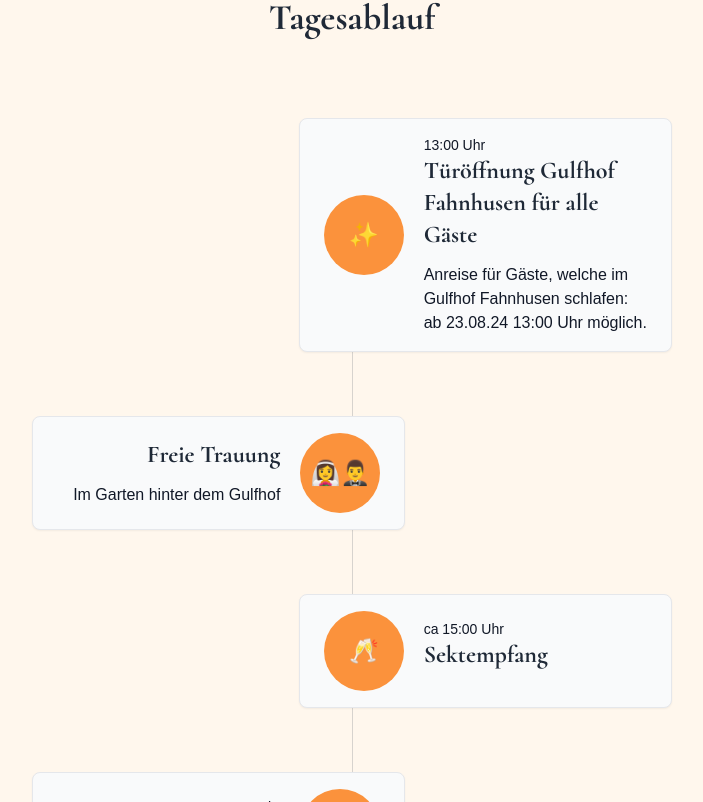
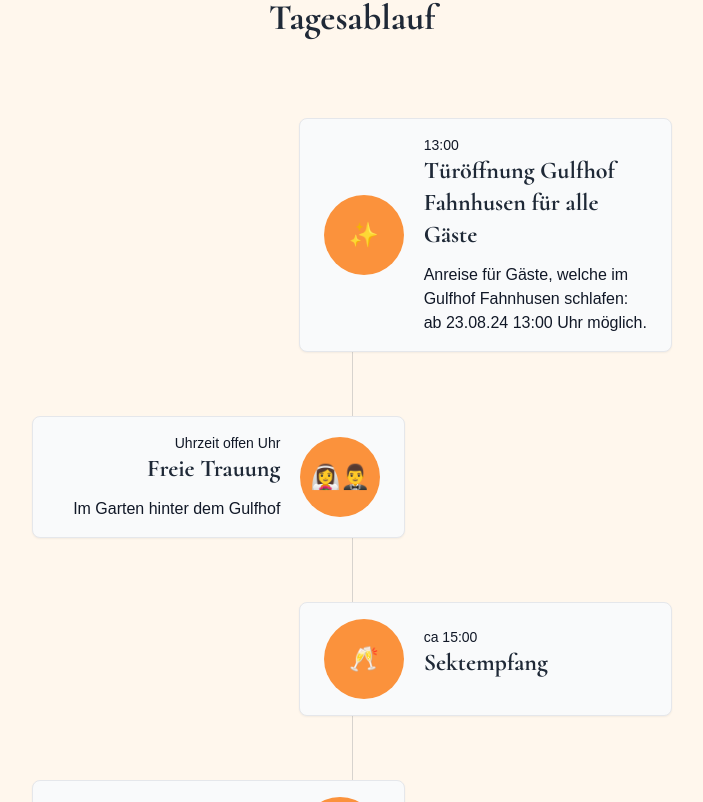
Before and after one commit to zwacky/annalena-david, a Next.js app: page / in a window 1280 px wide. Shown: the part 1318-2120 px from the top of the page, without its empty margins (288-991 px from the left). Built offline with nearby package versions, Linux system fonts and the light colour scheme; a web font is replaced by a local one.

Commit message:
fix: another typo

```diff
--- a/src/ui/Timeline.tsx
+++ b/src/ui/Timeline.tsx
@@ -50,8 +50,10 @@
                 )}
               </div>
               <div className="flex-grow">
-                {!noTimeSuffix && (
-                  <div className="text-sm text-gray-500sdf">{time} Uhr</div>
+                {time && (
+                  <div className="text-sm text-gray-500sdf">
+                    {time} {noTimeSuffix && <>Uhr</>}
+                  </div>
                 )}
                 <h3 className="mb-3 font-bold text-gray-800 text-2xl">
                   {header}
```
Also changed, not shown: 2 other files (tests, documents, lock files or other folders).
